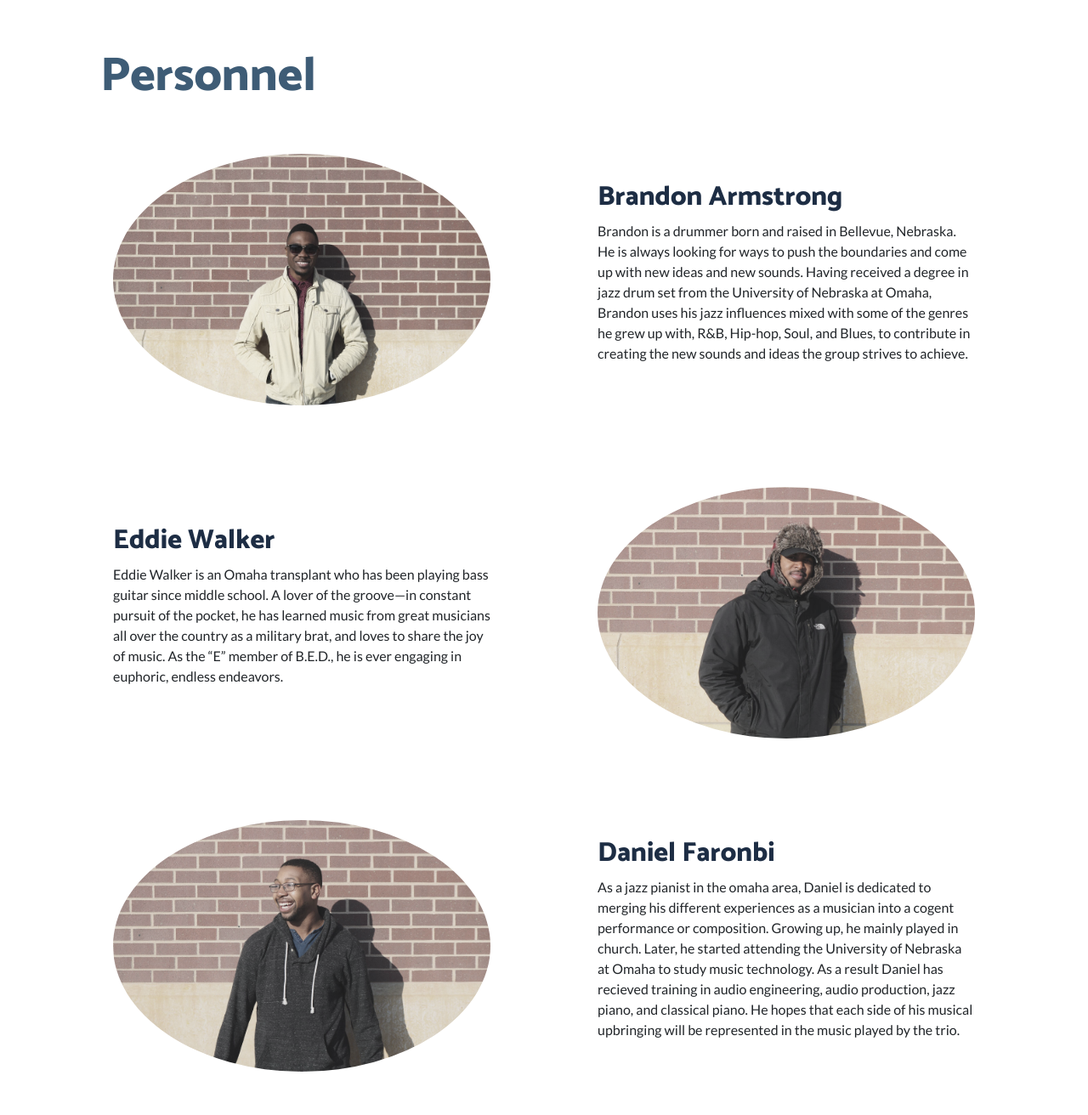
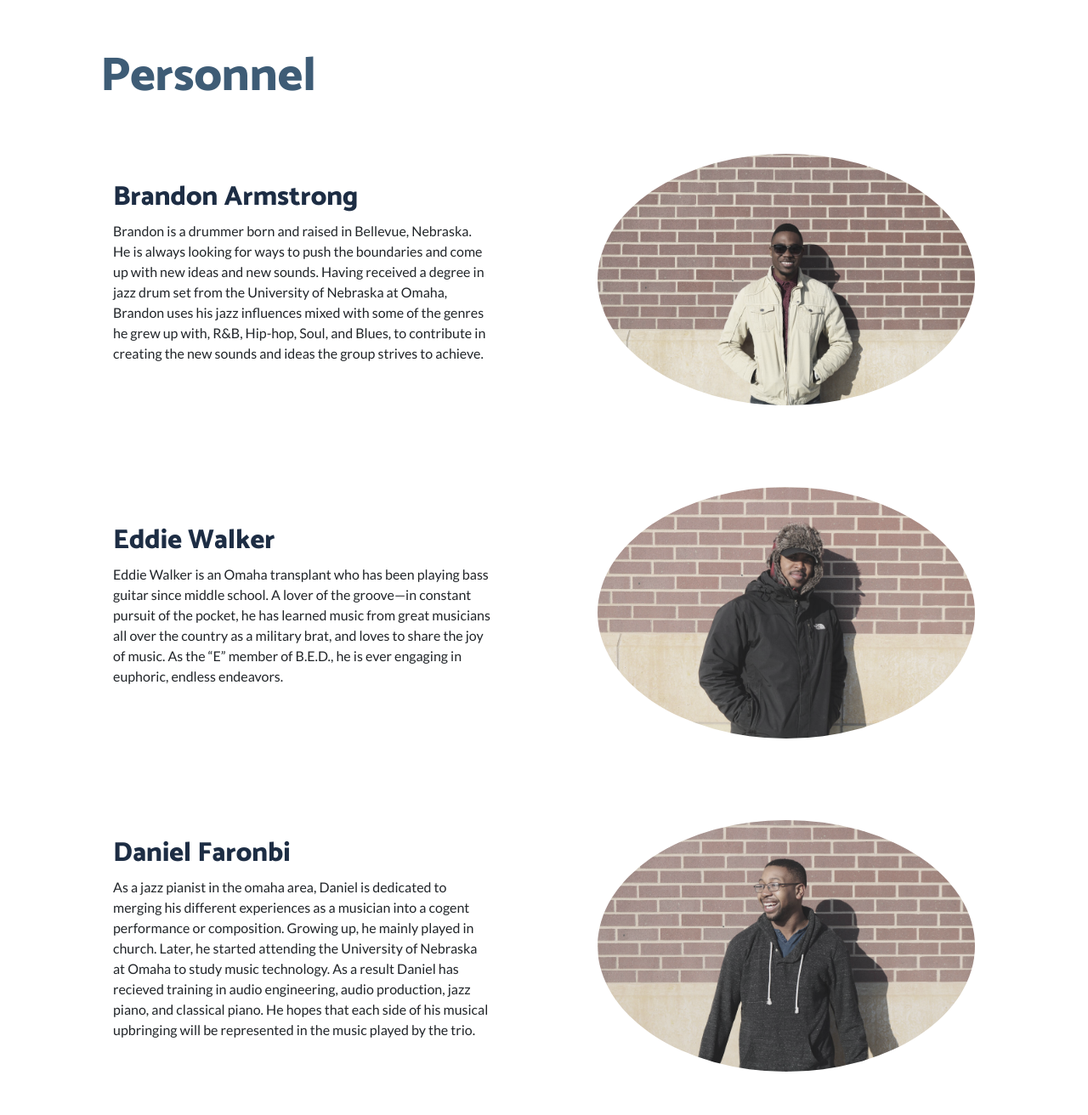
Before and after one commit to bedtrio/Website, a website: page index.html in a window 1280 px wide. Shown: the part 740-2052 px from the top of the page at 85% size. Drawn offline with nearby package versions, Linux system fonts and the light colour scheme; files that its build step writes are made by us from their sources.

Commit message:
organize small screen

```diff
--- a/index.html
+++ b/index.html
@@ -60,12 +60,12 @@
         </div>
       </div>
       <div class="row align-items-center">
-        <div class="col-lg-6">
+        <div class="col-lg-6 order-lg-2">
           <div class="p-5">
             <img class="img-fluid rounded-circle warp" src="img/Brandon.jpg" alt="Brandon Picture">
           </div>
         </div>
-        <div class="col-lg-6">
+        <div class="col-lg-6 order-lg-1">
           <div class="p-5">
             <h2 class="display-5" style="color:#1D2D44">Brandon Armstrong</h2>
             <p>Brandon is a drummer born and raised in Bellevue, Nebraska.
@@ -80,7 +80,7 @@
 
     <div class="container">
       <div class="row align-items-center">
-        <div class="col-lg-6">
+        <div class="col-lg-6 order-lg-1">
           <div class="p-5">
             <h2 class="display-5" style="color:#1D2D44">Eddie Walker</h2>
             <p>Eddie Walker is an Omaha transplant who has been playing bass guitar since middle school.
@@ -89,7 +89,7 @@
             As the “E” member of B.E.D., he is ever engaging in euphoric, endless endeavors.</p>
           </div>
         </div>
-        <div class="col-lg-6">
+        <div class="col-lg-6 order-lg-2">
           <div class="p-5">
             <img class="img-fluid rounded-circle warp" src="img/Eddie.jpg" alt="Eddie Picture">
           </div>
@@ -99,12 +99,12 @@
 
       <div class="container">
       <div class="row align-items-center">
-      <div class="col-lg-6">
+      <div class="col-lg-6 order-lg-2">
           <div class="p-5">
             <img class="img-fluid rounded-circle warp" src="img/Daniel.jpg" alt="Daniel Picture">
           </div>
         </div>
-        <div class="col-lg-6">
+        <div class="col-lg-6 order-lg-1">
           <div class="p-5">
             <h2 class="display-5" style="color:#1D2D44">Daniel Faronbi</h2>
             <p>As a jazz pianist in the omaha area, Daniel is dedicated to merging his different experiences as a musician into a cogent performance or composition.
```
